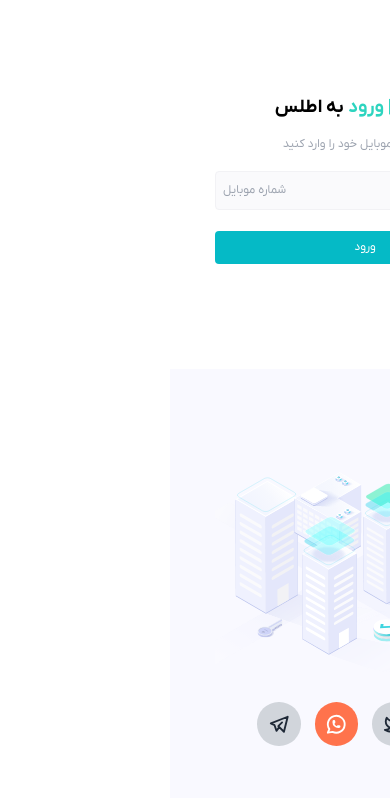
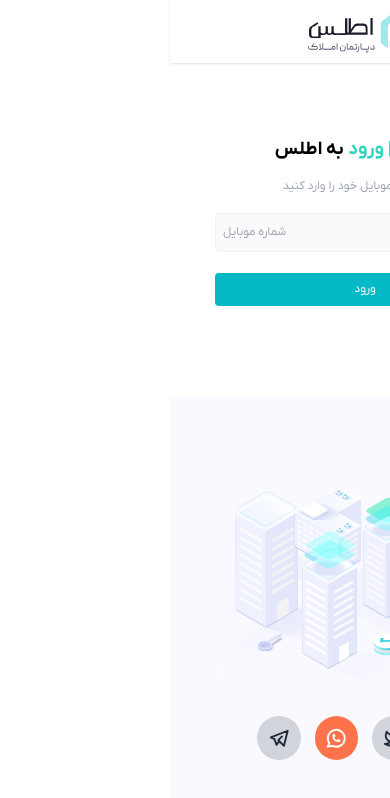
Before and after one commit to amirmahdizare/atlas, a Next.js app: page /login in a window 390 px wide. Shown: the top 798 px of the page. Built offline with nearby package versions, Linux system fonts and the light colour scheme.

Commit message:
Implement Sticky Mobile Header

```diff
--- a/app/(general)/login/ClientPage.tsx
+++ b/app/(general)/login/ClientPage.tsx
@@ -3,12 +3,15 @@
 import Image from 'next/image'
 import fullLogo from 'images/logo-full.svg'
 import { DataForm } from './components/DataForm/DataForm'
+import { StickyMobileHeader } from '@components'
 
 
 export const ClientPage = () => {
     return (
-        <div className='container max-w-[1400px] mx-auto h-full'>
+        <div className='container max-w-[1400px] mx-auto h-full pt-8 lg:pt-0'>
             <div className='grid grid-cols-7 gap-1 lg:gap-4  h-full'>
+
+                    <StickyMobileHeader />
 
                 <div className='col-span-7 lg:col-span-4 flex flex-row items-center justify-center  p-2 relative'>
 
@@ -16,8 +19,10 @@
                         <Image src={fullLogo} alt='لوگوی دپارتمان املاک اطلس' fill />
                     </div>
 
-                    <DataForm/>
+                    <DataForm />
                 </div>
+
+
 
                 <SideBox />
 
--- /dev/null
+++ b/app/components/Menu/Menu.tsx
@@ -0,0 +1,16 @@
+import Link from 'next/link'
+import React from 'react'
+
+export const Menu = ({onClickLink}:{onClickLink:Function}) => {
+  return (
+    <div className='flex flex-col gap-4'>
+
+        <Link href={'#'}>بازگشت به صفحه اصلی</Link>
+        <Link href={'#'}>بازگشت به صفحه اصلی</Link>
+        <Link href={'#'}>بازگشت به صفحه اصلی</Link>
+        <Link href={'#'}>بازگشت به صفحه اصلی</Link>
+
+
+    </div>
+  )
+}
--- /dev/null
+++ b/app/components/StickyMobileHeader/StickyMobileHeader.tsx
@@ -0,0 +1,40 @@
+'use client'
+import React, { useState } from 'react'
+import { Menu as MenuIcon } from 'icons'
+import logofull from 'images/logo-full.svg'
+import Image from 'next/image'
+import { Menu } from '@components'
+import { IconArrowBack, IconX } from '@tabler/icons-react'
+import ClickAwayListener from 'react-click-away-listener';
+import logo from 'images/atlaslight.svg'
+
+export const StickyMobileHeader = () => {
+
+    const [isOpen, setIsOpen] = useState<boolean>(false)
+
+    return (
+        <div className='flex flex-row gap-4 shadow items-center p-1.5 justify-around fixed lg:hidden top-0 right-0 w-full bg-white z-[999] '>
+
+            <div className='cursor-pointer   p-0.1' onClick={() => setIsOpen(!isOpen)}> <MenuIcon /></div>
+            <Image src={logofull} className='h-6' alt='لوگوی دپارتمان املاک اطلس' />
+            <div className='cursor-pointer hover:bg-gray-50 rounded-circle opacity-0 -z-10'> <MenuIcon /></div>
+
+            <div className={`h-screen w-screen backdrop-brightness-50 fixed top-0 left-0 z-[2] ${isOpen ?  'opacity-1' : 'opacity-0 pointer-events-none'}`}>
+
+            </div>
+            <ClickAwayListener onClickAway={() => setIsOpen(false)}>
+
+                <div className={`flex flex-col p-2 gap-2 shadow transition-all duration-300 fixed right-0 z-[3] rounded-b h-[calc(100vh-100px)] top-0 bg-white ${isOpen ? 'translate-x-0' : 'translate-x-full'}`}>
+
+                    <div className='flex flex-row gap-2 justify-between items-center'>
+                        <Image src={logo} className='w-5 h-5' alt='لوگوی دپارتمان اطلس' />
+                        <div className='cursor-pointer float-left border rounded-circle p-1' onClick={() => setIsOpen(!isOpen)}><IconX width={20} height={20} /></div>
+                    </div>
+                    <div className='bg-gray-100 w-full h-[1px]'></div>
+                    <Menu onClickLink={() => setIsOpen(false)} />
+                </div>
+            </ClickAwayListener>
+
+        </div>
+    )
+}
--- a/app/components/index.ts
+++ b/app/components/index.ts
@@ -1,3 +1,5 @@
 export { Input } from './Input/Input'
 export { Button } from './Button/Button'
 export { Spinner } from './Spinner/Spinner'
+export { StickyMobileHeader } from './StickyMobileHeader/StickyMobileHeader'
+export { Menu } from './Menu/Menu'
```
